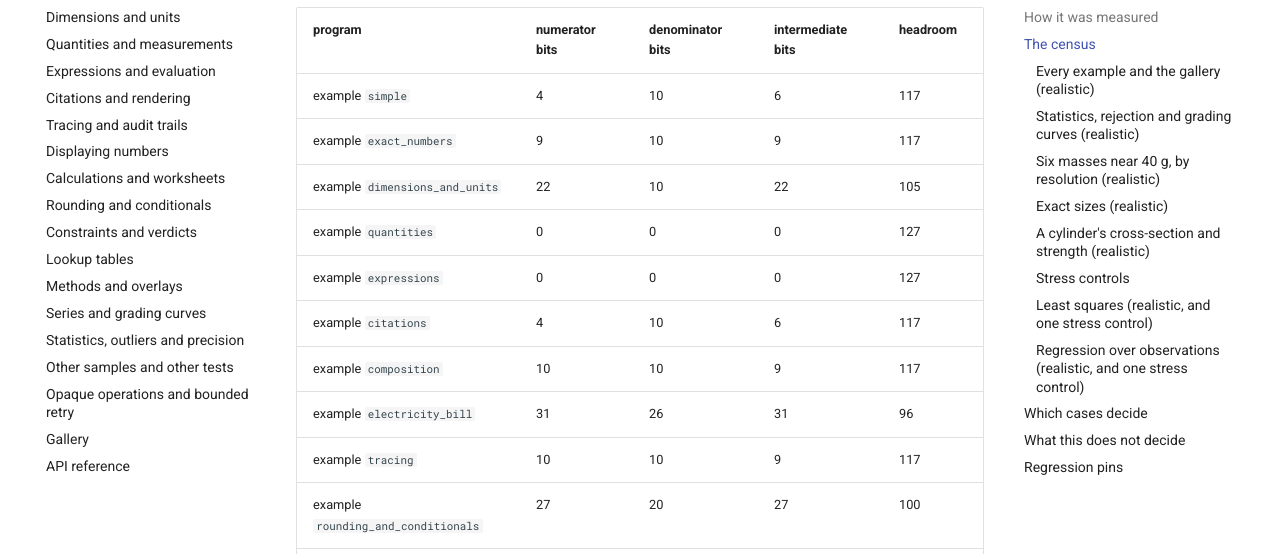
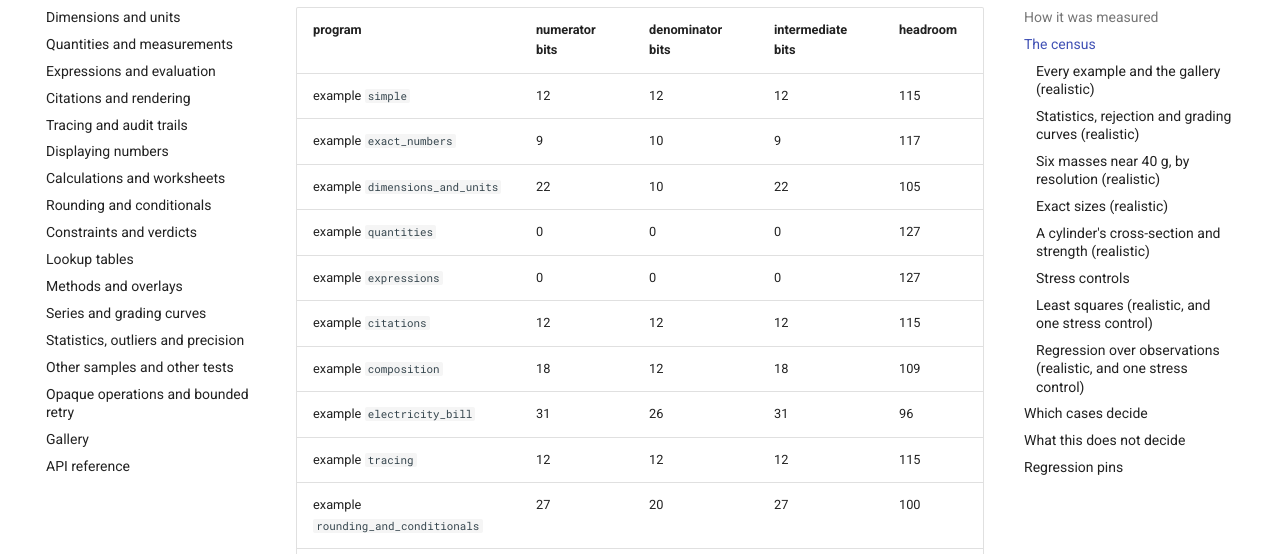
Before and after one commit to LASTRADA-Software/formula-cpp, an MkDocs documentation site: the page built from docs/numeric-headroom.md, in a window 1280 px wide and 900 px high, scrolled down 3357 px. Shown: the part 172-726 px from the top of the window. Built offline with MkDocs 1.6.1 and Material for MkDocs 9.7.7, drawn with Linux system fonts in a browser that asks for light colours; comment, search, counter and statistics services are not loaded.

Commit message:
docs(headroom): regenerate the examples' census for the road gradient
Signed-off-by: Christian Parpart <c.parpart@lastrada.net>

```diff
--- a/docs/numeric-headroom.md
+++ b/docs/numeric-headroom.md
@@ -155,15 +155,15 @@ Each program's largest integers over everything it evaluates at run time.
 
 | program | numerator bits | denominator bits | intermediate bits | headroom |
 |---|---|---|---|---|
-| example `simple` | 4 | 10 | 6 | 117 |
+| example `simple` | 12 | 12 | 12 | 115 |
 | example `exact_numbers` | 9 | 10 | 9 | 117 |
 | example `dimensions_and_units` | 22 | 10 | 22 | 105 |
 | example `quantities` | 0 | 0 | 0 | 127 |
 | example `expressions` | 0 | 0 | 0 | 127 |
-| example `citations` | 4 | 10 | 6 | 117 |
-| example `composition` | 10 | 10 | 9 | 117 |
+| example `citations` | 12 | 12 | 12 | 115 |
+| example `composition` | 18 | 12 | 18 | 109 |
 | example `electricity_bill` | 31 | 26 | 31 | 96 |
-| example `tracing` | 10 | 10 | 9 | 117 |
+| example `tracing` | 12 | 12 | 12 | 115 |
 | example `rounding_and_conditionals` | 27 | 20 | 27 | 100 |
 | example `constraints` | 26 | 20 | 26 | 101 |
 | example `lookup_tables` | 26 | 20 | 26 | 101 |
```
